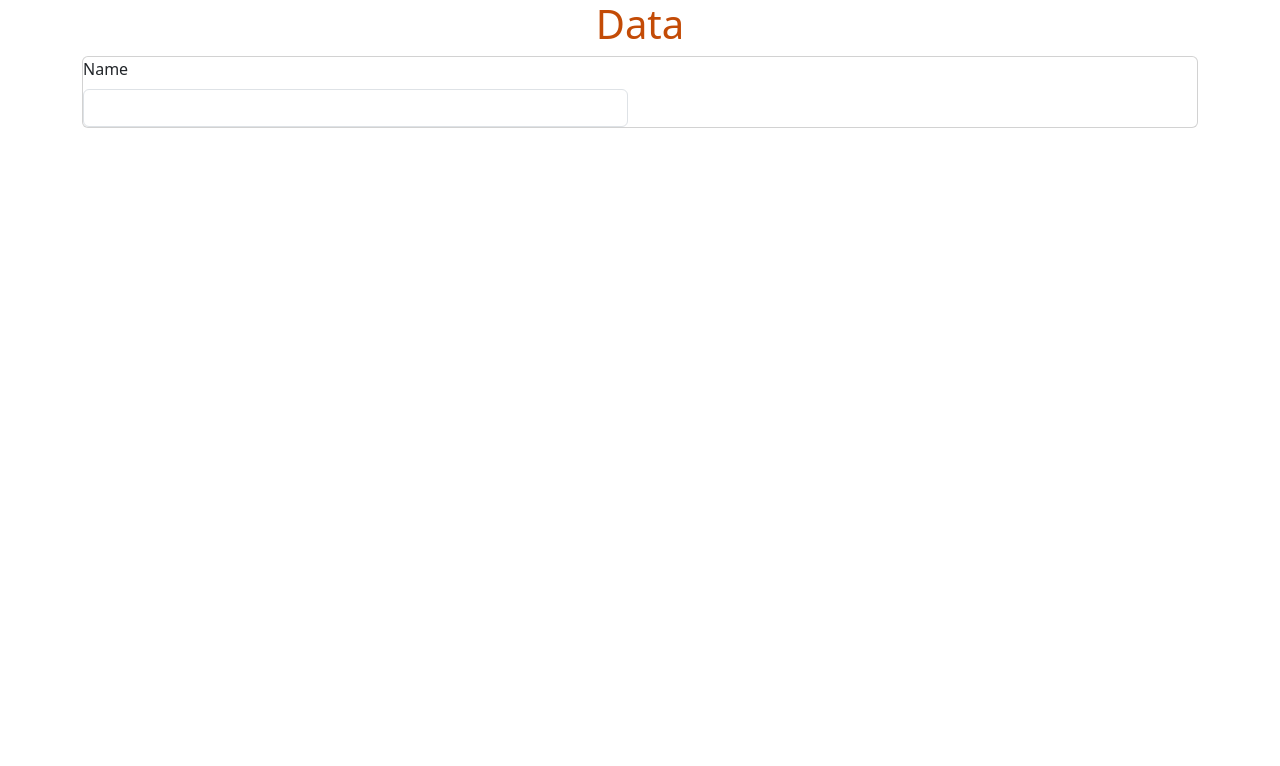
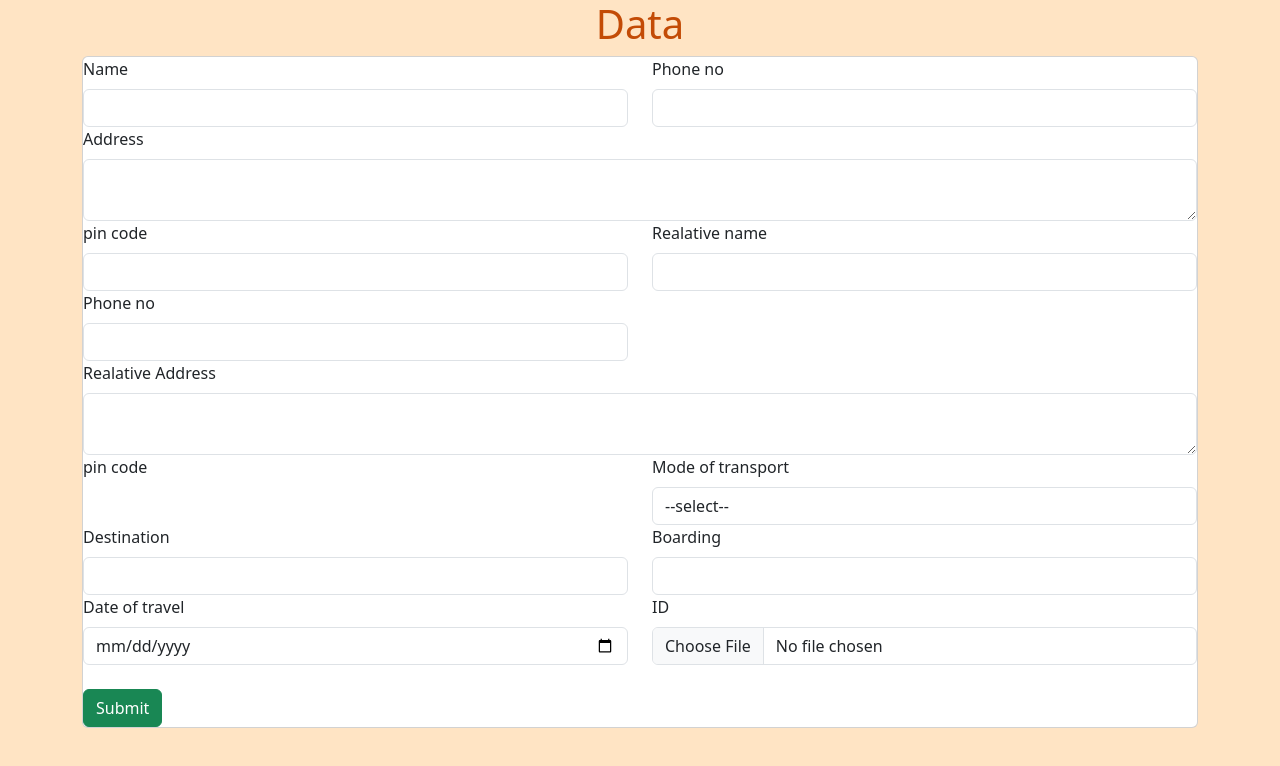
Before and after one commit to ThasneemAzeez/Travel-App, a plain HTML site: page entry.html in a window 1280 px wide. Drawn offline with nearby package versions, Linux system fonts and the light colour scheme.

Commit message:
entry complete

```diff
--- a/entry.html
+++ b/entry.html
@@ -9,7 +9,7 @@
     <title>Document</title>
 </head>
 
-<body>
+<body style="background-color: bisque;">
     <div class="container">
         <div class="row">
             <div class="col col-12 col-sm-12 col-md-12 col-lg-12 col-xl-12 col-xxl-12">
@@ -20,19 +20,63 @@
                             <label for="" class="form-label">Name</label>
                             <input type="text" class="form-control">
                         </div>
-                        <div class="col col-12 col-sm-6 col-md-6 col-lg-6 col-xl-6 col-xxl-6"></div>
-                        <div class="col col-12 col-sm-6 col-md-6 col-lg-6 col-xl-6 col-xxl-6"></div>
-                        <div class="col col-12 col-sm-6 col-md-6 col-lg-6 col-xl-6 col-xxl-6"></div>
-                        <div class="col col-12 col-sm-6 col-md-6 col-lg-6 col-xl-6 col-xxl-6"></div>
-                        <div class="col col-12 col-sm-6 col-md-6 col-lg-6 col-xl-6 col-xxl-6"></div>
-                        <div class="col col-12 col-sm-6 col-md-6 col-lg-6 col-xl-6 col-xxl-6"></div>
-                        <div class="col col-12 col-sm-6 col-md-6 col-lg-6 col-xl-6 col-xxl-6"></div>
-                        <div class="col col-12 col-sm-6 col-md-6 col-lg-6 col-xl-6 col-xxl-6"></div>
-                        <div class="col col-12 col-sm-6 col-md-6 col-lg-6 col-xl-6 col-xxl-6"></div>
-                        <div class="col col-12 col-sm-6 col-md-6 col-lg-6 col-xl-6 col-xxl-6"></div>
-                        <div class="col col-12 col-sm-6 col-md-6 col-lg-6 col-xl-6 col-xxl-6"></div>
-                        <div class="col col-12 col-sm-6 col-md-6 col-lg-6 col-xl-6 col-xxl-6"></div>
-                        <div class="col col-12 col-sm-6 col-md-6 col-lg-6 col-xl-6 col-xxl-6"></div>
+                        <div class="col col-12 col-sm-6 col-md-6 col-lg-6 col-xl-6 col-xxl-6">
+                            <label for="" class="form-label">Phone no</label>
+                            <input type="text" class="form-control">
+                        </div>
+                        <div class="col col-12 col-sm-12 col-md-12 col-lg-12 col-xl-12 col-xxl-12">
+                            <label for="" class="form-label">Address</label>
+                            <textarea name="" id="" class="form-control"></textarea>
+
+                        </div>
+                        <div class="col col-12 col-sm-6 col-md-6 col-lg-6 col-xl-6 col-xxl-6">
+                            <label for="" class="form-label">pin code</label>
+                            <input type="text" class="form-control">
+                        </div>
+                        <div class="col col-12 col-sm-6 col-md-6 col-lg-6 col-xl-6 col-xxl-6">
+                            <label for="" class="form-label">Realative name</label>
+                            <input type="text" class="form-control">
+                        </div>
+                        <div class="col col-12 col-sm-6 col-md-6 col-lg-6 col-xl-6 col-xxl-6">
+                            <label for="" class="form-label">Phone no</label>
+                            <input type="text" class="form-control">
+                        </div>
+                        <div class="col col-12 col-sm-12 col-md-12 col-lg-12 col-xl-12 col-xxl-12">
+                            <label for="" class="form-label">Realative Address</label>
+                            <textarea name="" id="" class="form-control"></textarea>
+                        </div>
+                        <div class="col col-12 col-sm-6 col-md-6 col-lg-6 col-xl-6 col-xxl-6">
+                            <label for="" class="form-label">pin code</label>
+
+                        </div>
+                        <div class="col col-12 col-sm-6 col-md-6 col-lg-6 col-xl-6 col-xxl-6">
+                            <label for="" class="form-label">Mode of transport</label>
+                            <select name="" id="" class="form-control">
+                                <option value="select">--select--</option>
+                                <option value="train">Train</option>
+                                <option value="bus">Bus</option>
+                                <option value="Aeroplane">Aeroplane</option>
+                            </select>
+                        </div>
+                        <div class="col col-12 col-sm-6 col-md-6 col-lg-6 col-xl-6 col-xxl-6">
+                            <label for="" class="form-label">Destination</label>
+                            <input type="text" class="form-control">
+                        </div>
+                        <div class="col col-12 col-sm-6 col-md-6 col-lg-6 col-xl-6 col-xxl-6">
+                            <label for="" class="form-label">Boarding</label>
+                            <input type="text" class="form-control">
+                        </div>
+                        <div class="col col-12 col-sm-6 col-md-6 col-lg-6 col-xl-6 col-xxl-6">
+                            <label for="" class="form-label">Date of travel</label>
+                            <input type="date" name="" id="" class="form-control">
+                        </div>
+                        <div class="col col-12 col-sm-6 col-md-6 col-lg-6 col-xl-6 col-xxl-6">
+                            <label for="" class="form-label">ID</label>
+                            <input type="file" name="" id="" class="form-control">
+                        </div>
+                        <div class="col col-12 col-sm-6 col-md-6 col-lg-6 col-xl-6 col-xxl-6"><br>
+                            <button class="btn btn-success">Submit</button>
+                        </div>
                     </div>
                   </div>
             </div>
```
